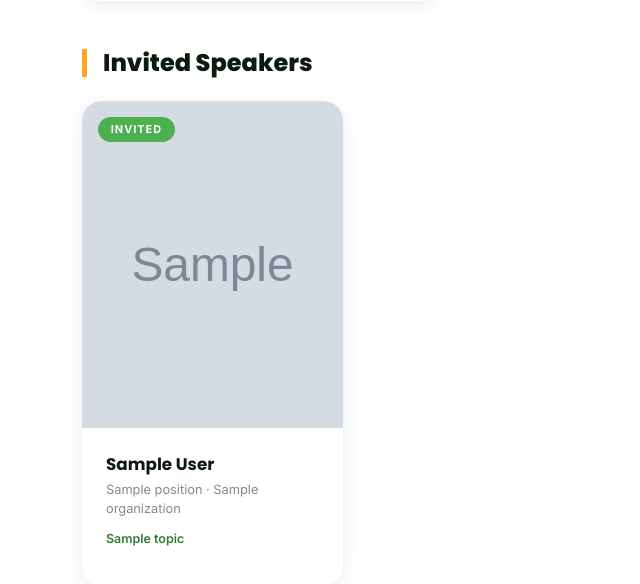
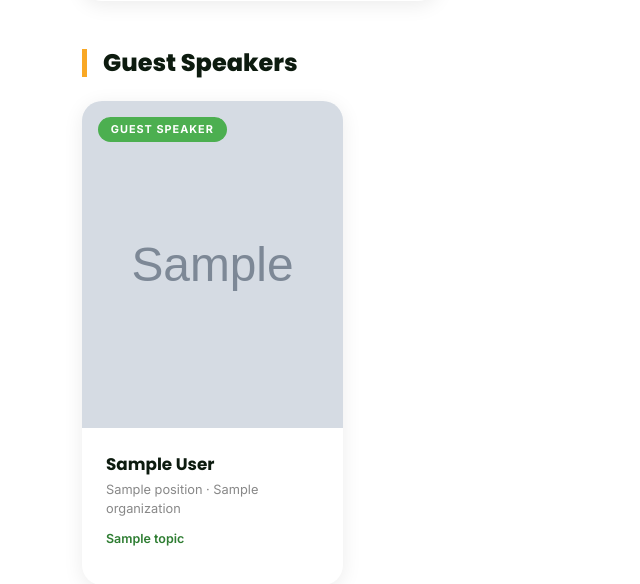
Before and after one commit to ojsys/ana_pro, a Django app: template templates/conference/speakers.html in a window 1280 px wide. Shown: the part 1152-1736 px from the top of the page, without its empty margins (0-640 px from the left). Run offline with Django 5.2, Linux system fonts and the light colour scheme; tables that the repository leaves empty hold one stand-in row (values such as "Sample post"); the template is opened without the code that fills it: values that come from a table or form of the project are taken from there, most other values are stand-ins (such as "Sample title", 1, 10 or a date in 2020); grey boxes marked "Sample" are stand-in pictures; some libraries are stand-ins or nearby versions.

Commit message:
FEAT: Update conference speakers section and badge text

```diff
--- a/templates/conference/speakers.html
+++ b/templates/conference/speakers.html
@@ -87,7 +87,7 @@
 
         {% if invited_speakers %}
         <div class="mb-5">
-            <div class="mb-4"><h2 class="section-heading">Invited Speakers</h2></div>
+            <div class="mb-4"><h2 class="section-heading">Guest Speakers</h2></div>
             <div class="row g-4">
                 {% for speaker in invited_speakers %}
                 <div class="col-lg-3 col-md-4 col-6">
@@ -95,7 +95,7 @@
                         <div class="speaker-photo-wrap">
                             {% if speaker.photo %}<img src="{{ speaker.photo.url }}" class="speaker-photo" alt="{{ speaker.full_name }}">
                             {% else %}<div class="speaker-photo-placeholder"><i class="bi bi-person-fill"></i></div>{% endif %}
-                            <span class="type-badge tb-invited">Invited</span>
+                            <span class="type-badge tb-invited">Guest Speaker</span>
                         </div>
                         <div class="speaker-body">
                             <div class="speaker-name">{{ speaker.full_name }}</div>
```
